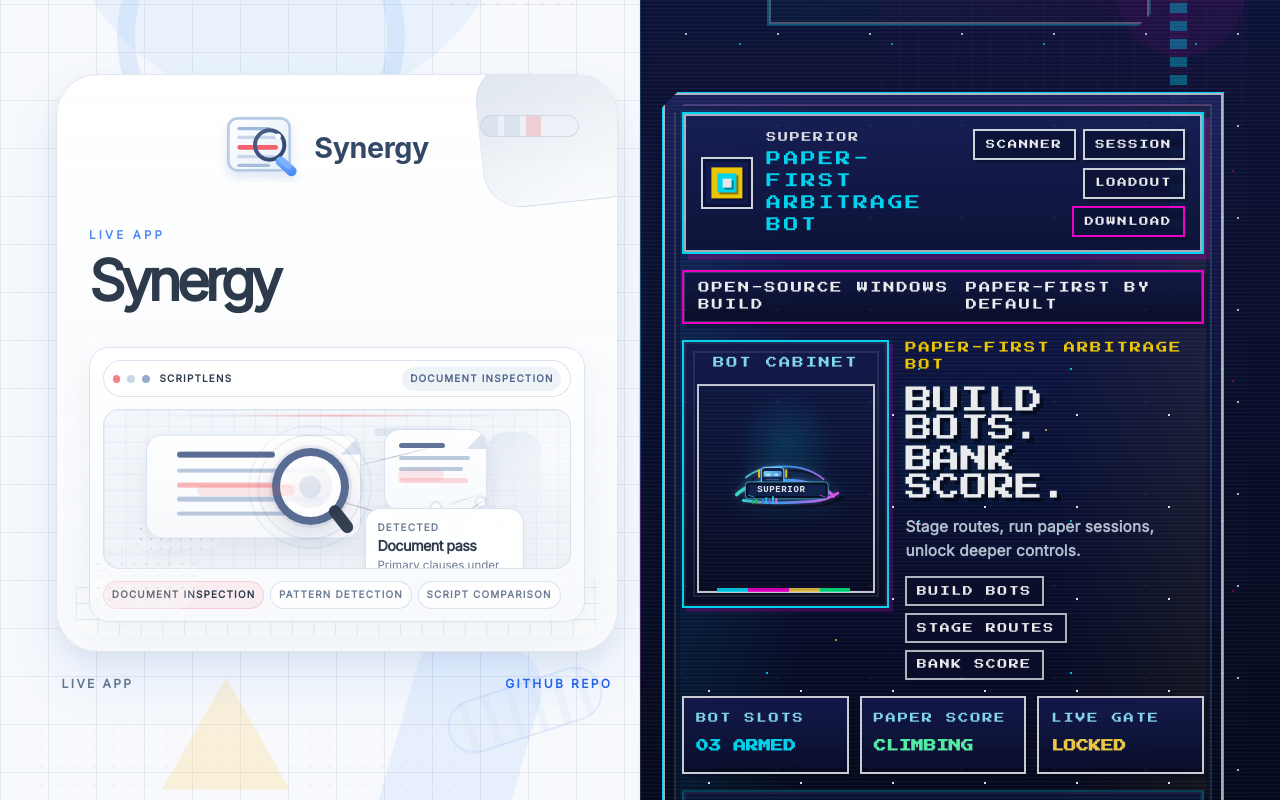
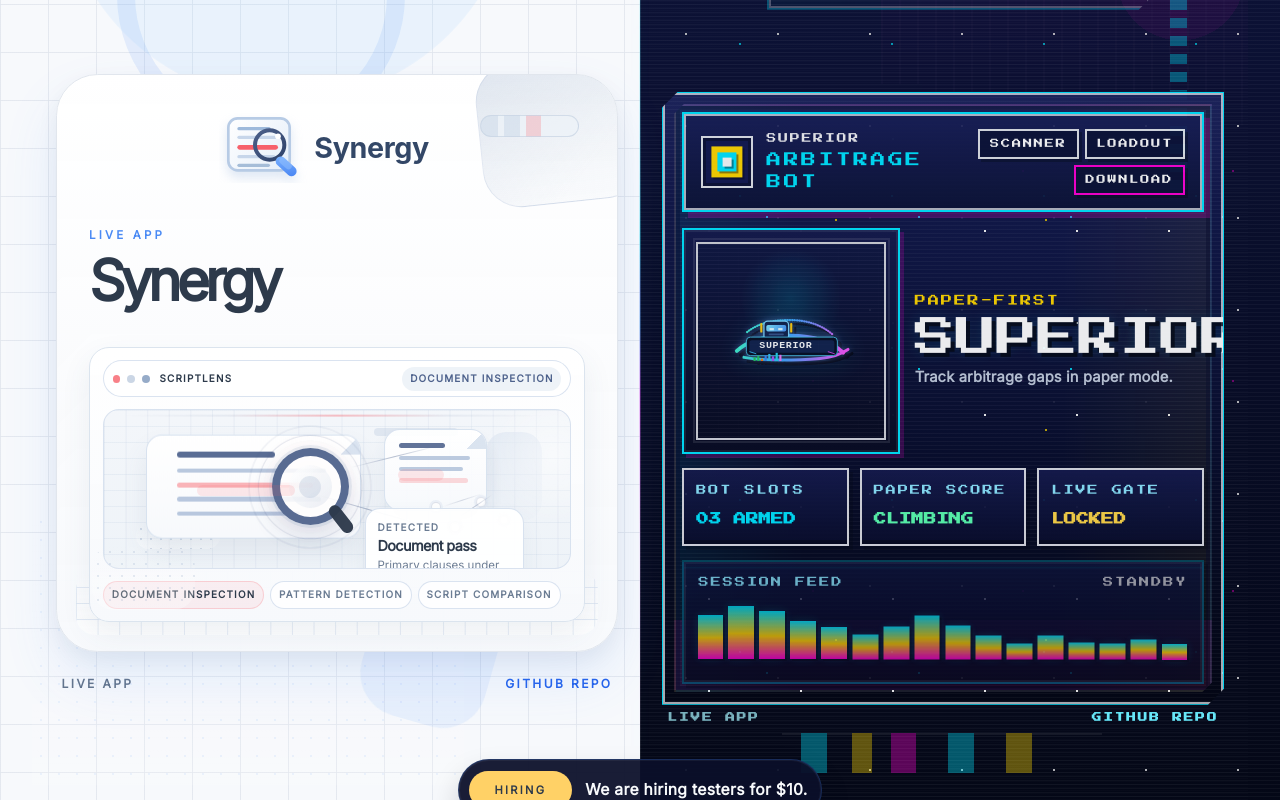
Before and after one commit to Zwin-ux/website, a Next.js app: page / in a window 1280 px wide. Shown: the part 460-1260 px from the top of the page. Built offline with nearby package versions, Linux system fonts and the light colour scheme.

Commit message:
Simplify Superior homepage card

```diff
--- a/app/page.tsx
+++ b/app/page.tsx
@@ -218,27 +218,18 @@ export default function Home() {
                       </span>
                       <span className="superior-card-brand-copy">
                         <span className="superior-card-brand-name">Superior</span>
-                        <span className="superior-card-brand-tag">
-                          Paper-first arbitrage bot
-                        </span>
+                        <span className="superior-card-brand-tag">Arbitrage bot</span>
                       </span>
                     </div>
                     <div className="superior-card-nav">
                       <span>Scanner</span>
-                      <span>Session</span>
                       <span>Loadout</span>
                       <span>Download</span>
                     </div>
                   </div>
 
-                  <div className="superior-card-statusrail" aria-hidden>
-                    <span>Open-source Windows build</span>
-                    <span>Paper-first by default</span>
-                  </div>
-
                   <div className="superior-card-stage">
                     <div className="superior-card-artframe" aria-hidden>
-                      <p className="superior-card-art-label">Bot cabinet</p>
                       <div className="superior-card-art-window pixel-art">
                         <img
                           src="/logos/superior.svg"
@@ -249,21 +240,13 @@ export default function Home() {
                     </div>
 
                     <div className="product-card-copy superior-card-copy">
-                      <p className="superior-card-kicker">
-                        Paper-first arbitrage bot
-                      </p>
+                      <p className="superior-card-kicker">Paper-first</p>
                       <h2 className="superior-card-title">
-                        <span>Build bots.</span>
-                        <span>Bank score.</span>
+                        <span>Superior</span>
                       </h2>
                       <p className="superior-card-subtitle">
-                        Stage routes, run paper sessions, unlock deeper controls.
+                        Track arbitrage gaps in paper mode.
                       </p>
-                      <div className="superior-card-loop" aria-hidden>
-                        <span>Build bots</span>
-                        <span>Stage routes</span>
-                        <span>Bank score</span>
-                      </div>
                     </div>
 
                     <div className="superior-card-scoreboard" aria-hidden>
--- a/styles/site.css
+++ b/styles/site.css
@@ -1837,11 +1837,11 @@
   display: flex;
   flex-wrap: wrap;
   justify-content: flex-end;
-  gap: 0.45rem;
+  gap: 0.38rem;
 }
 
 .superior-card-nav span {
-  padding: 0.42rem 0.68rem;
+  padding: 0.38rem 0.62rem;
   border: 2px solid rgba(248, 250, 252, 0.9);
   background: rgba(14, 20, 56, 0.94);
   color: #ffffff;
@@ -1853,38 +1853,17 @@
   border-color: #ff00d4;
 }
 
-.superior-card-statusrail {
-  display: flex;
-  align-items: center;
-  justify-content: space-between;
-  gap: 1rem;
-  padding: 0.52rem 0.9rem;
-  border: 2px solid #ff00d4;
-  background: linear-gradient(180deg, rgba(20, 26, 72, 0.98), rgba(10, 14, 40, 0.98));
-  box-shadow:
-    inset 0 0 0 1px rgba(248, 250, 252, 0.18),
-    4px 4px 0 rgba(4, 8, 20, 0.24);
-}
-
-.superior-card-statusrail span {
-  color: #ffffff;
-  font-family: "Pixel Operator", var(--font-press-start), "Courier New", monospace;
-  font-size: 0.7rem;
-  letter-spacing: 0.18em;
-  text-transform: uppercase;
-}
-
 .superior-card-stage {
   display: grid;
-  grid-template-columns: minmax(11.2rem, 0.82fr) minmax(0, 1.18fr);
-  gap: 1rem;
-  align-items: start;
+  grid-template-columns: minmax(11.6rem, 0.86fr) minmax(0, 1.14fr);
+  gap: 0.9rem;
+  align-items: stretch;
   flex: 1;
 }
 
 .superior-card-artframe {
   position: relative;
-  padding: 0.8rem;
+  padding: 0.75rem;
   border: 2px solid #00e5ff;
   background: linear-gradient(180deg, rgba(22, 28, 78, 0.98), rgba(9, 13, 36, 0.98));
   box-shadow:
@@ -1900,38 +1879,12 @@
   pointer-events: none;
 }
 
-.superior-card-artframe::after {
-  content: "";
-  position: absolute;
-  left: 1rem;
-  right: 1rem;
-  bottom: 0.9rem;
-  height: 0.24rem;
-  background: linear-gradient(
-    90deg,
-    rgba(0, 229, 255, 0) 0 10%,
-    rgba(0, 229, 255, 0.98) 10% 28%,
-    rgba(255, 0, 212, 0.98) 28% 52%,
-    rgba(255, 216, 74, 0.96) 52% 70%,
-    rgba(0, 255, 140, 0.94) 70% 88%,
-    rgba(0, 255, 140, 0) 88% 100%
-  );
-  opacity: 0.9;
-}
-
-.superior-card-art-label {
-  margin-bottom: 0.75rem;
-  color: #8de8ff;
-  font-size: 0.7rem;
-  text-align: center;
-}
-
 .superior-card-art-window {
   position: relative;
   display: grid;
   place-items: center;
-  min-height: 13.1rem;
-  padding: 1rem 1rem 1.4rem;
+  min-height: 12.4rem;
+  padding: 0.95rem;
   overflow: hidden;
   border: 2px solid rgba(248, 250, 252, 0.84);
   background:
@@ -1960,7 +1913,7 @@
   display: flex;
   flex-direction: column;
   justify-content: center;
-  gap: 0.85rem;
+  gap: 0.6rem;
   min-height: 100%;
 }
 
@@ -1972,11 +1925,11 @@
 .superior-card-title {
   display: flex;
   flex-direction: column;
-  gap: 0.25rem;
+  gap: 0;
   color: #ffffff;
   font-family: var(--font-press-start), "Courier New", monospace;
-  font-size: clamp(1.48rem, 2.15vw, 2.12rem);
-  line-height: 1;
+  font-size: clamp(1.95rem, 3.2vw, 2.75rem);
+  line-height: 0.94;
   text-transform: uppercase;
   text-shadow:
     4px 4px 0 rgba(5, 9, 19, 0.78),
@@ -1989,32 +1942,11 @@
 
 .superior-card-subtitle {
   color: rgba(230, 241, 255, 0.84);
-  font-size: 0.96rem;
+  font-size: 0.92rem;
   font-weight: 600;
   letter-spacing: 0.01em;
-  line-height: 1.55;
+  line-height: 1.45;
   text-shadow: none;
-}
-
-.superior-card-loop {
-  display: flex;
-  flex-wrap: wrap;
-  gap: 0.4rem;
-}
-
-.superior-card-loop span {
-  display: inline-flex;
-  align-items: center;
-  min-height: 1.9rem;
-  padding: 0.35rem 0.6rem;
-  border: 2px solid rgba(248, 250, 252, 0.76);
-  background: rgba(11, 16, 44, 0.92);
-  color: #ffffff;
-  font-family: "Pixel Operator", var(--font-press-start), "Courier New", monospace;
-  font-size: 0.62rem;
-  letter-spacing: 0.16em;
-  text-transform: uppercase;
-  box-shadow: 3px 3px 0 rgba(4, 8, 20, 0.28);
 }
 
 .superior-card-scoreboard {
@@ -2137,7 +2069,6 @@
 }
 
 .homepage-shell[data-world="superior"] .superior-card-headerband,
-.homepage-shell[data-world="superior"] .superior-card-statusrail,
 .homepage-shell[data-world="superior"] .superior-card-signal-panel {
   border-color: #00e5ff;
   box-shadow:
@@ -3074,10 +3005,6 @@
     justify-content: flex-start;
   }
 
-  .superior-card-statusrail {
-    flex-wrap: wrap;
-  }
-
   .superior-card-art-window {
     min-height: 13rem;
   }
@@ -3291,20 +3218,10 @@
     font-size: 0.48rem;
   }
 
-  .superior-card-statusrail {
-    gap: 0.55rem;
-    padding: 0.6rem 0.7rem;
-  }
-
-  .superior-card-statusrail span {
-    font-size: 0.54rem;
-  }
-
   .superior-card-artframe {
     padding: 0.7rem;
   }
 
-  .superior-card-art-label,
   .superior-card-kicker,
   .superior-card-score-label {
     font-size: 0.58rem;
@@ -3322,12 +3239,6 @@
   .superior-card-subtitle {
     font-size: 0.82rem;
     line-height: 1.45;
-  }
-
-  .superior-card-loop span {
-    min-height: 1.65rem;
-    padding: 0.28rem 0.45rem;
-    font-size: 0.5rem;
   }
 
   .superior-card-scoreboard {
```
